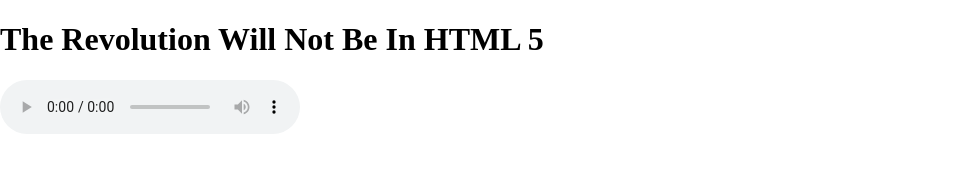
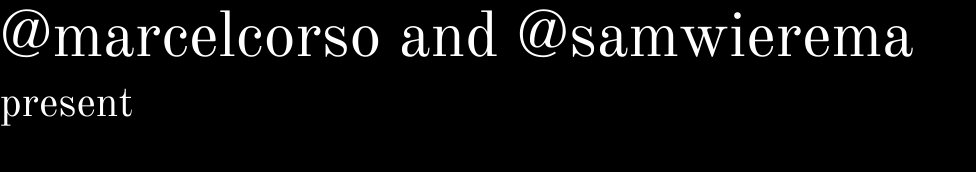
Before and after one commit to samwierema/The-Revolution-Will-Not-Be-In-HTML-5, a plain HTML site: page index.html in a window 1280 px wide. Shown: the whole page, without its empty margins (0-976 px from the left). Drawn offline with nearby package versions, Linux system fonts and the light colour scheme; no server answers.

Commit message:
The page will not be like a movie intro

```diff
--- a/index.html
+++ b/index.html
@@ -3,13 +3,25 @@
 		<script src="https://ajax.googleapis.com/ajax/libs/jquery/1.6.1/jquery.min.js"></script>
 		<script src="revolution.js"></script>
 		<script src="lyrics.js"></script>
+		<link rel="stylesheet" type="text/css" href="http://fonts.googleapis.com/css?family=Oswald|Old+Standard+TT&subset=latin">
 		<link rel="stylesheet" type="text/css" href="revolution.css" />
 	</head>
 	<body>
 	  <div id="content">
-	    <h1>The Revolution Will Not Be In HTML 5</h1>
+	    <div id="introduction">
+	      <a href="https://twitter.com/#!/marcelcorso" target="_blank">@marcelcorso</a> and <a href="https://twitter.com/#!/samwierema" target="_blank">@samwierema</a><br />
+	      <span class="smaller">present</span>
+	    </div>
+	    <div id="title" class="hidden">
+	      <h1>The Revolution Will Not Be In HTML 5</h1>
+	    </div>
 	    <div id="phrase"></div>
-	    <div id="player"></div>
+	    <div id="credits" class="hidden">
+	      <a onclick="window.reload();">
+	        Play again?<br />
+	        <img src="images/reload.png" width="" height="" alt="" title="" />
+	      </a>
+	    </div>
 	  </div>
 	</body>
 </html>
--- a/revolution.css
+++ b/revolution.css
@@ -1,3 +1,7 @@
+body {
+  background-color: black;
+}
+
 .hidden {
   display: none;
 }
@@ -7,6 +11,29 @@ div#content {
   top: 0;
   left: 0;
   z-index: 2;
+}
+
+div#introduction {
+  margin: 0 auto;
+  font-family: 'Old Standard TT', sans-serif;
+  font-size: 64px;
+  color: white;
+}
+
+div#introduction span.smaller {
+  padding-top: -10px;
+  font-size: 42px;
+}
+
+div#introduction a {
+  color: white;
+  text-decoration: none;
+}
+
+div#title {
+  font-family: 'Old Standard TT', serif;
+  font-size: 4em;
+  color: white;
 }
 
 img.bg {
--- a/revolution.js
+++ b/revolution.js
@@ -1,6 +1,15 @@
 $(document).ready(function() {
   revolution = Revolution();
   revolution.init();
+  window.setTimeout(function() {
+    $('#introduction').fadeOut(1000);
+  }, 5000);
+  window.setTimeout(function(){
+    $('#title').fadeIn(1000);
+  }, 6000);
+  window.setTimeout(function() {
+    //$('#title').fadeOut(1000);
+  }, 11200)
 });
 
 var Revolution = function() {
@@ -34,9 +43,9 @@ var Revolution = function() {
     that.audio.load();
     $(that.audio).bind('play', that.fire_audio_phrases);
 
-    that.audio.controls = 'controls';
-    $('#player').append(that.audio);
-    //that.audio.play();
+    //that.audio.controls = 'controls';
+    //$('#player').append(that.audio);
+    that.audio.play();
   };
 
   that.preload_mp3s = function() {
@@ -62,8 +71,10 @@ var Revolution = function() {
 
   that.fire_phrase = function(position) {
     var bundle = that.audio_phrases[position];
+    $('img.revolution' + position).fadeOut('slow');
+    $('img.revolution' + (position+1)).fadeIn('slow');
     $('#phrase').text(bundle[1]);
-    //bundle[2].play();
+    bundle[2].play();
   }
 
 
```
